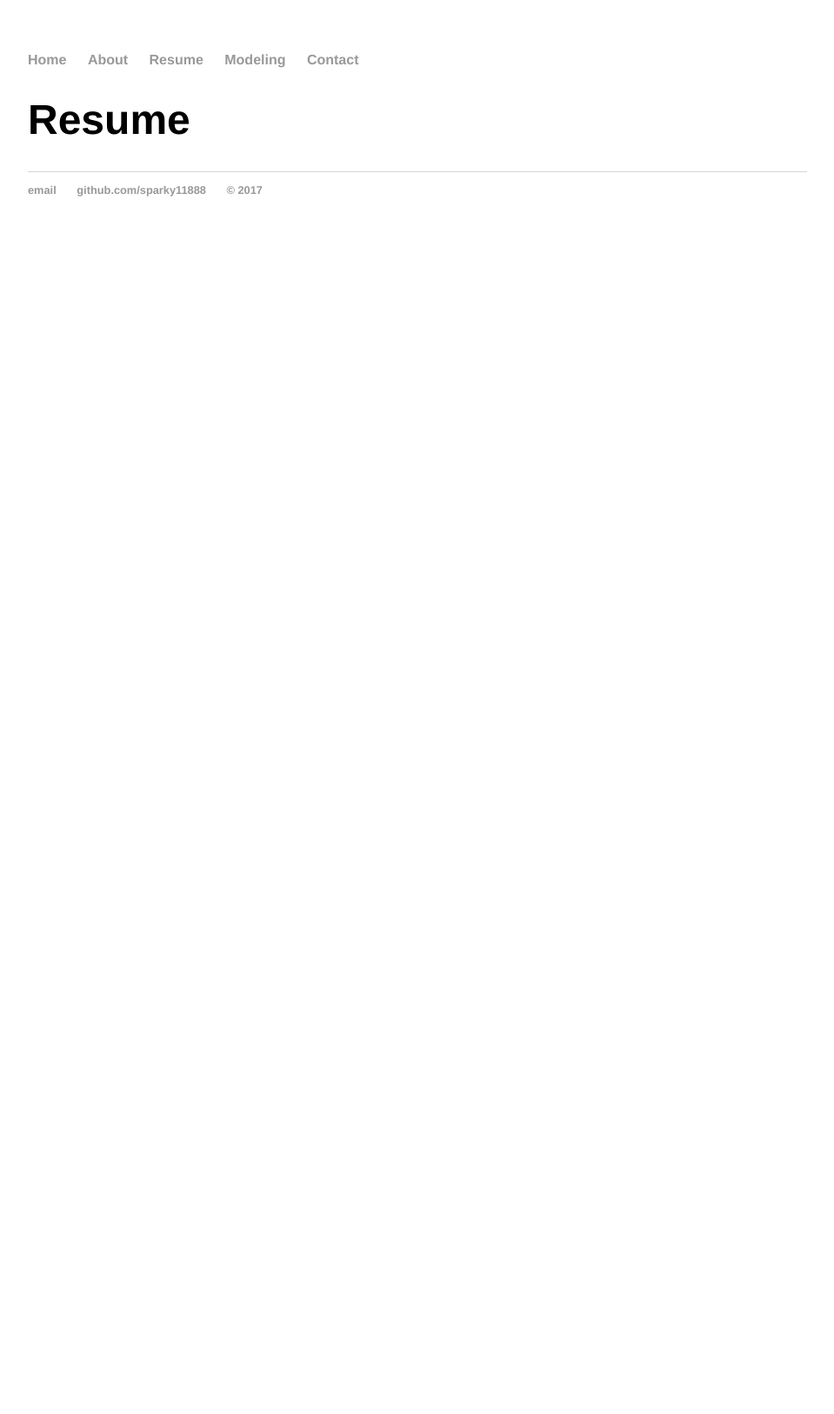
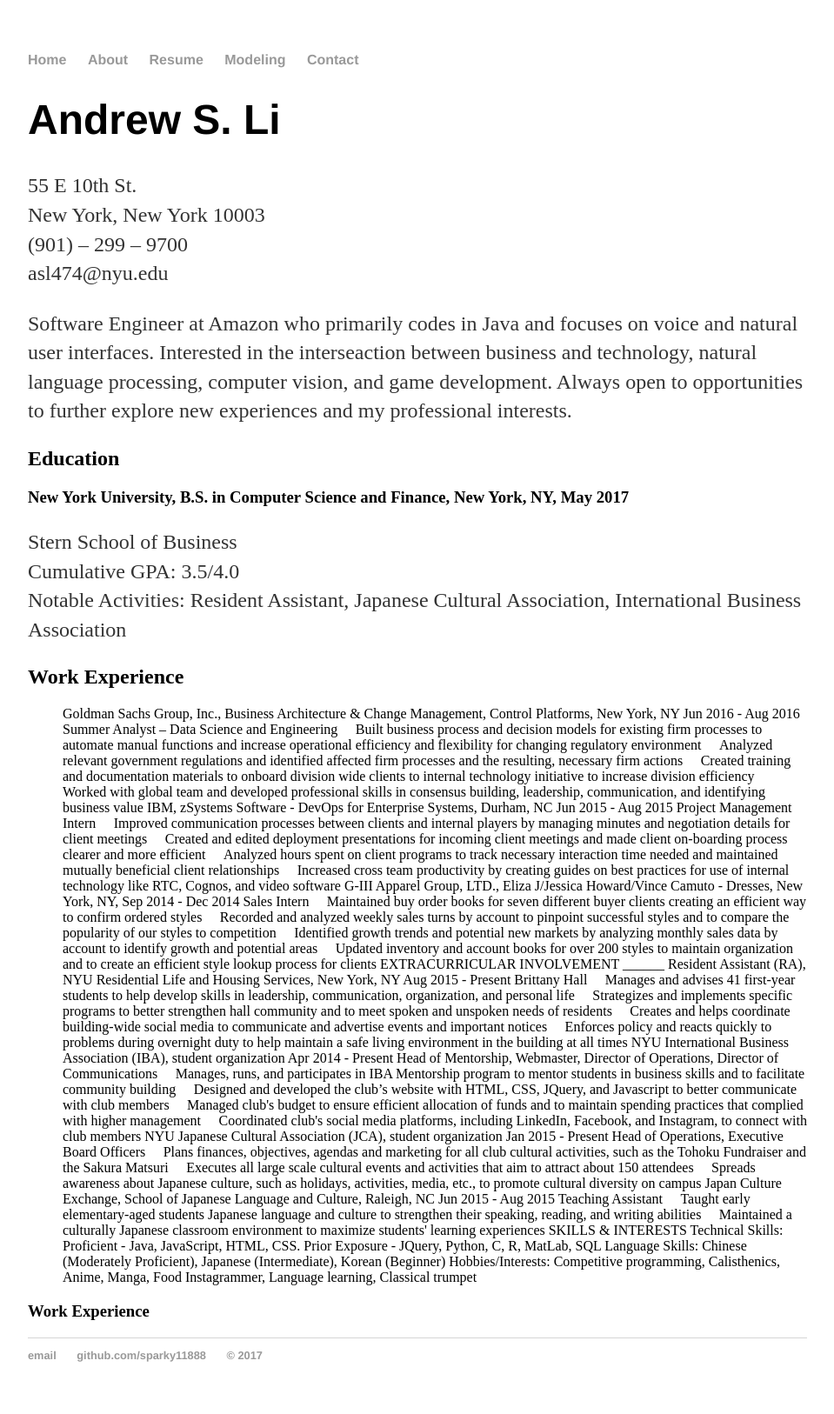
Before and after one commit to sparky11888/andysamuell, a Jekyll site: the page built from cv/index.html, in a window 1280 px wide. Shown: the whole page at 87% size, without its empty margins (160-1119 px from the left). Built offline with Jekyll 4.4.1, drawn with Linux system fonts in a browser that asks for light colours; before the commit the page ends 900 px from its top, so only the background shows below that.

Commit message:
Creating Resume

```diff
--- a/css/main.css
+++ b/css/main.css
@@ -41,3 +41,7 @@
 ul.posts li {
     list-style: none;
 }
+
+img{
+    border-radius: 8px;
+}
--- a/cv/index.html
+++ b/cv/index.html
@@ -3,5 +3,62 @@
 title: Resume
 ---
 <div class="blurb">
-	<h1>Resume</h1>
+	<h1>Andrew S. Li</h1>
+	<p>55 E 10th St.<br />New York, New York 10003<br />(901) – 299 – 9700<br />asl474@nyu.edu</p>
+	<p>Software Engineer at Amazon who primarily codes in Java and focuses on voice and natural user interfaces. Interested in the interseaction between business and technology, natural language processing, computer vision, and game development. Always open to opportunities to further explore new experiences and my professional interests.</p>
+	<h2>Education</h2>
+	<h3>New York University, B.S. in Computer Science and Finance, New York, NY, May 2017</h3>
+	<p>Stern School of Business<br />Cumulative GPA: 3.5/4.0<br />Notable Activities: Resident Assistant, Japanese Cultural Association, International Business Association</p>
+
+	<h2>Work Experience</h2>
+	<ul>
+Goldman Sachs Group, Inc., Business Architecture & Change Management, Control Platforms, New York, NY Jun 2016 - Aug 2016
+Summer Analyst – Data Science and Engineering
+ Built business process and decision models for existing firm processes to automate manual functions and increase operational efficiency and
+flexibility for changing regulatory environment
+ Analyzed relevant government regulations and identified affected firm processes and the resulting, necessary firm actions
+ Created training and documentation materials to onboard division wide clients to internal technology initiative to increase division efficiency
+ Worked with global team and developed professional skills in consensus building, leadership, communication, and identifying business value
+IBM, zSystems Software - DevOps for Enterprise Systems, Durham, NC Jun 2015 - Aug 2015
+Project Management Intern
+ Improved communication processes between clients and internal players by managing minutes and negotiation details for client meetings
+ Created and edited deployment presentations for incoming client meetings and made client on-boarding process clearer and more efficient
+ Analyzed hours spent on client programs to track necessary interaction time needed and maintained mutually beneficial client relationships
+ Increased cross team productivity by creating guides on best practices for use of internal technology like RTC, Cognos, and video software
+G-III Apparel Group, LTD., Eliza J/Jessica Howard/Vince Camuto - Dresses, New York, NY, Sep 2014 - Dec 2014
+Sales Intern
+ Maintained buy order books for seven different buyer clients creating an efficient way to confirm ordered styles
+ Recorded and analyzed weekly sales turns by account to pinpoint successful styles and to compare the popularity of our styles to competition
+ Identified growth trends and potential new markets by analyzing monthly sales data by account to identify growth and potential areas
+ Updated inventory and account books for over 200 styles to maintain organization and to create an efficient style lookup process for clients
+EXTRACURRICULAR INVOLVEMENT ______
+Resident Assistant (RA), NYU Residential Life and Housing Services, New York, NY Aug 2015 - Present
+Brittany Hall
+ Manages and advises 41 first-year students to help develop skills in leadership, communication, organization, and personal life
+ Strategizes and implements specific programs to better strengthen hall community and to meet spoken and unspoken needs of residents
+ Creates and helps coordinate building-wide social media to communicate and advertise events and important notices
+ Enforces policy and reacts quickly to problems during overnight duty to help maintain a safe living environment in the building at all times
+NYU International Business Association (IBA), student organization Apr 2014 - Present
+Head of Mentorship, Webmaster, Director of Operations, Director of Communications
+ Manages, runs, and participates in IBA Mentorship program to mentor students in business skills and to facilitate community building
+ Designed and developed the club’s website with HTML, CSS, JQuery, and Javascript to better communicate with club members
+ Managed club's budget to ensure efficient allocation of funds and to maintain spending practices that complied with higher management
+ Coordinated club's social media platforms, including LinkedIn, Facebook, and Instagram, to connect with club members
+NYU Japanese Cultural Association (JCA), student organization Jan 2015 - Present
+Head of Operations, Executive Board Officers
+ Plans finances, objectives, agendas and marketing for all club cultural activities, such as the Tohoku Fundraiser and the Sakura Matsuri
+ Executes all large scale cultural events and activities that aim to attract about 150 attendees
+ Spreads awareness about Japanese culture, such as holidays, activities, media, etc., to promote cultural diversity on campus
+Japan Culture Exchange, School of Japanese Language and Culture, Raleigh, NC Jun 2015 - Aug 2015
+Teaching Assistant
+ Taught early elementary-aged students Japanese language and culture to strengthen their speaking, reading, and writing abilities
+ Maintained a culturally Japanese classroom environment to maximize students' learning experiences
+SKILLS & INTERESTS
+Technical Skills: Proficient - Java, JavaScript, HTML, CSS. Prior Exposure - JQuery, Python, C, R, MatLab, SQL
+Language Skills: Chinese (Moderately Proficient), Japanese (Intermediate), Korean (Beginner)
+Hobbies/Interests: Competitive programming, Calisthenics, Anime, Manga, Food Instagrammer, Language learning, Classical trumpet
+
+	</ul>
+	<h3>Work Experience</h3>
+	<h3></h3>
 </div>
--- a/modeling/index.html
+++ b/modeling/index.html
@@ -6,9 +6,9 @@
 	<h1>Modeling Portfolio</h1>
 	{% for image in site.static_files %}
 		{% if image.path contains 'img/model/' %}
-			<img style="height:200px;" src="{{ site.baseurl }}{{ image.path }}" alt="model image" />
+			<img style="height:150px;" src="{{ site.baseurl }}{{ image.path }}" alt="model image" />
 		{% endif %}
 	{% endfor %}
-	<h3>Check out my intagram <a href="https://www.instagram.com/andysamuell" alt="link to instagram account">@andysamuell</a></h3>
+	<h3>For more check out my instagram <a href="https://www.instagram.com/andysamuell" alt="link to instagram account">@andysamuell</a></h3>
 	<h3>If you're interested in working together, feel free to contact me via instagram or take a look at my contact page!</h3>
 </div><!-- /.blurb -->
```
